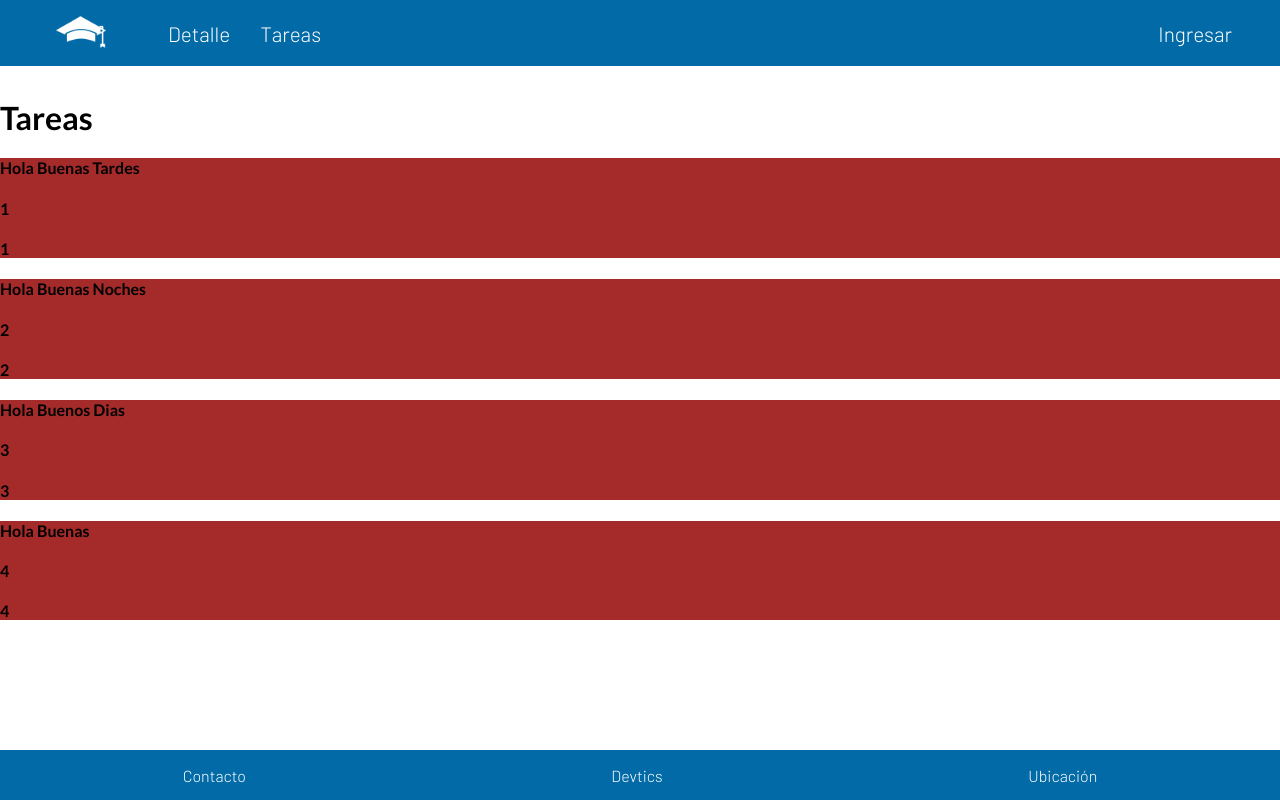
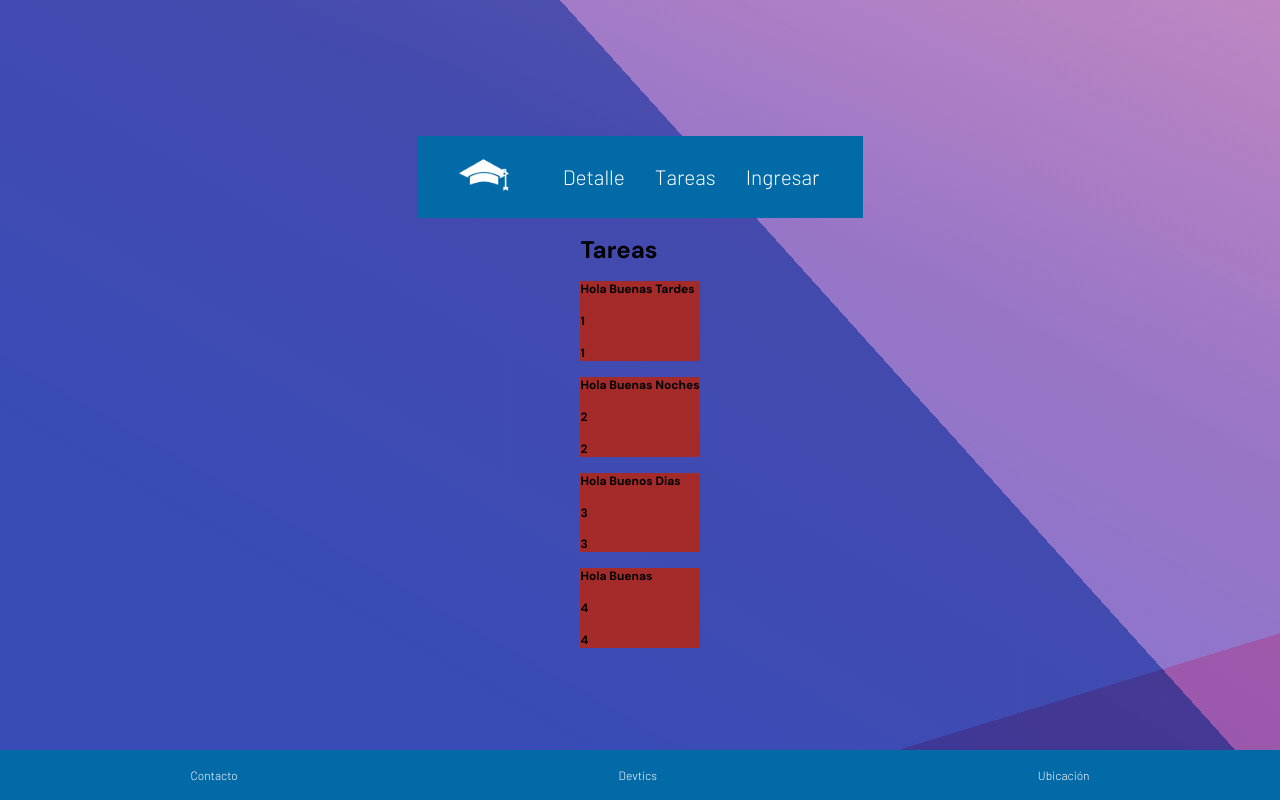
Before and after one commit to arielAayala/TaskManager, a Next.js app: page /tareas in a window 1280 px wide. Built offline with nearby package versions, Linux system fonts and the light colour scheme.

Commit message:
tareas css

```diff
--- a/src/app/global.css
+++ b/src/app/global.css
@@ -1,4 +1,5 @@
 @import url("https://fonts.googleapis.com/css2?family=Barlow:wght@300&family=Lato:wght@700&display=swap");
+@import url('https://fonts.googleapis.com/css2?family=DM+Sans:wght@400;500;700&display=swap');
 :root {
 	--colorPrincipal: rgb(2, 106, 167, 1);
 	--colorSecundario: rgb(23, 43, 77, 1);
@@ -13,3 +14,97 @@ body {
 	box-sizing: border-box;
 	font-family: var(--letraPrincipal);
 }
+body,
+.item,
+.top-part,
+.top-part .count {
+  display: flex;
+  align-items: center;
+}
+body {
+  margin: 0;
+  justify-content: center;
+  flex-direction: column;
+  overflow: auto;
+  width: 100%;
+  height: 100vh;
+  padding: 20px;
+  font-family: 'DM Sans', sans-serif;
+  font-size: 12px;
+  background-image: linear-gradient(
+      21deg,
+      rgba(64, 83, 206, 0.3697003234675773) 68%,
+      rgba(255, 206, 196, 0.5) 163%
+    ),
+    linear-gradient(
+      163deg,
+      rgba(49, 146, 170, 0.07944489965716128) 86%,
+      rgba(239, 112, 138, 0.5) 40%
+    ),
+    linear-gradient(30deg, rgba(76, 79, 173, 0.6173675716587805) 22%, rgba(237, 106, 134, 0.5) 169%),
+    linear-gradient(48deg, rgba(31, 85, 147, 0.7323890641868473) 64%, rgba(247, 126, 132, 0.5) 43%);
+  background-blend-mode: overlay, multiply, color, normal;
+}
+ul {
+  list-style-type: none;
+  padding: 0;
+}
+.task-manager {
+  display: flex;
+  justify-content: space-between;
+  width: 100%;
+  max-width: 1200px;
+  height: 90vh;
+  max-height: 900px;
+  background: #fff;
+  border-radius: 4px;
+  box-shadow: 0 0.3px 2.2px rgba(0, 0, 0, 0.011), 0 0.7px 5.3px rgba(0, 0, 0, 0.016),
+    0 1.3px 10px rgba(0, 0, 0, 0.02), 0 2.2px 17.9px rgba(0, 0, 0, 0.024),
+    0 4.2px 33.4px rgba(0, 0, 0, 0.029), 0 10px 80px rgba(0, 0, 0, 0.04);
+  overflow: hidden;
+}
+.left-bar {
+  background-color: var(--bg-color);
+  width: 230px;
+  border-right: 1px solid #e3e7f7;
+  position: relative;
+}
+.left-content {
+  padding: 40px;
+}
+.item {
+  color: var(--main-color);
+  margin-bottom: 14px;
+  font-weight: 500;
+}
+.item img {
+  width: 14px;
+  height: 14px;
+  color: currentcolor;
+  margin-right: 10px;
+}
+.category-list {
+  margin-top: 50px;
+}
+.category-list .item {
+  color: var(--secondary-color);
+}
+.actions {
+  padding: 12px;
+  display: flex;
+  justify-content: space-between;
+}
+.circle {
+  border-radius: 50%;
+  width: 10px;
+  height: 10px;
+  background-color: #fe4d46;
+  box-shadow: 14px 0 0 0 #fbc023, 28px 0 0 0 #7dd21f;
+}
+.circle-2 {
+  border-radius: 50%;
+  width: 4px;
+  height: 4px;
+  background-color: #d5d7e3;
+  box-shadow: -6px 0 0 0 #d5d7e3, 6px 0 0 0 #d5d7e3;
+}
--- a/src/app/tareas/page.tsx
+++ b/src/app/tareas/page.tsx
@@ -6,12 +6,13 @@ import Encargo from "../../components/encargo/encargo"
 
 function Tareas() {
 	return(
-		<div>
-			<h1>Tareas</h1>
-			<div>
-				{lstencargo.map(i=>{
-					return <Encargo key={i.idEncargo} idEncargo={i.idEncargo} idUsuarioCreador={i.idUsuarioCreador} descripcionEncargo={i.descripcionEncargo}></Encargo>
-				})}
+		<div className="TaskManager">
+			<div className=""><h1> Tareas </h1>
+				<div>
+					{lstencargo.map(i=>{
+						return <Encargo key={i.idEncargo} idEncargo={i.idEncargo} idUsuarioCreador={i.idUsuarioCreador} descripcionEncargo={i.descripcionEncargo}></Encargo>
+					})}
+				</div>
 			</div>
 		</div>
 	)
--- a/src/components/navbar/navbar.module.css
+++ b/src/components/navbar/navbar.module.css
@@ -1,12 +1,13 @@
 .container {
 	background-color: var(--colorPrincipal);
-	height: 50px;
+	height: 70px;
 	display: flex;
 	justify-content: flex-start;
 	align-items: center;
 	gap: 30px;
 	padding: 0.5em 1em 0.5em 3.5em;
-	margin-bottom: 2rem;
+	margin: 0px 0px 0px 0px;
+
 }
 
 .link {
```
Also changed, not shown: public/background-login.png (deleted).
